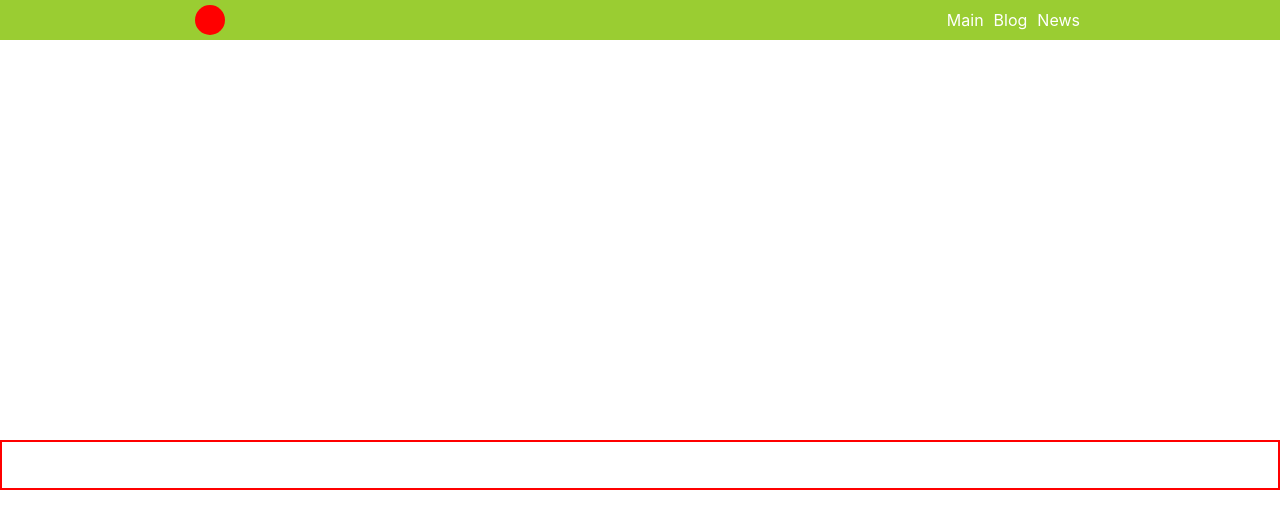
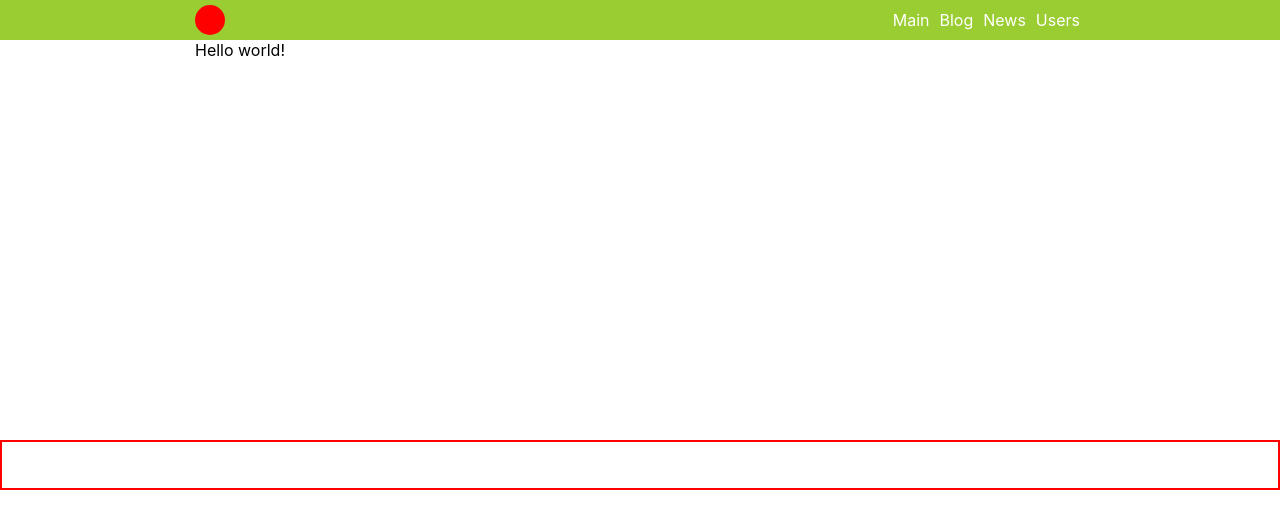
Before and after one commit to genagggg/react1, a React (Create React App) app: page /users in a window 1280 px wide. Shown: the top 528 px of the page. Built offline with nearby package versions, Linux system fonts and the light colour scheme.

Commit message:
Add component Users

```diff
--- a/src/App.js
+++ b/src/App.js
@@ -6,6 +6,7 @@ import { Route} from 'react-router-dom';
 import MainContainer from './components/Main/MainContainer';
 import Blog from './components/Blog/Blog.jsx';
 import News from './components/News/News.jsx';
+import Users from './components/Users/Users';
 import Contact from './components/Contact/Contact.jsx';
 import Roof from './components/Roof/Roof.jsx';
 import Couch from './components/Couch/Couch';
@@ -20,6 +21,7 @@ const App=(props)=> {
          <Route path='/main' render={()=><MainContainer />} />
          <Route  path='/blog' render={()=><Blog  />} />
          <Route path='/news' render={()=><News />} />
+         <Route path='/users' render={()=><Users />}/>
      </div>
        <Footer />
         </div>
--- a/src/components/Navbar/Navbar.jsx
+++ b/src/components/Navbar/Navbar.jsx
@@ -9,6 +9,7 @@ return (
               <li><NavLink to="/main">Main</NavLink></li>
               <li><NavLink to="/blog">Blog</NavLink></li>
               <li><NavLink to="/news">News</NavLink></li>
+              <li><NavLink to="/users">Users</NavLink></li>
        </ul>
            </nav>
 
--- /dev/null
+++ b/src/components/Users/Users.jsx
@@ -0,0 +1,11 @@
+import React from "react";
+
+const Users =(props)=>{
+return(
+    <div>
+        Hello world!
+    </div>
+)
+}
+
+export default Users;
```
